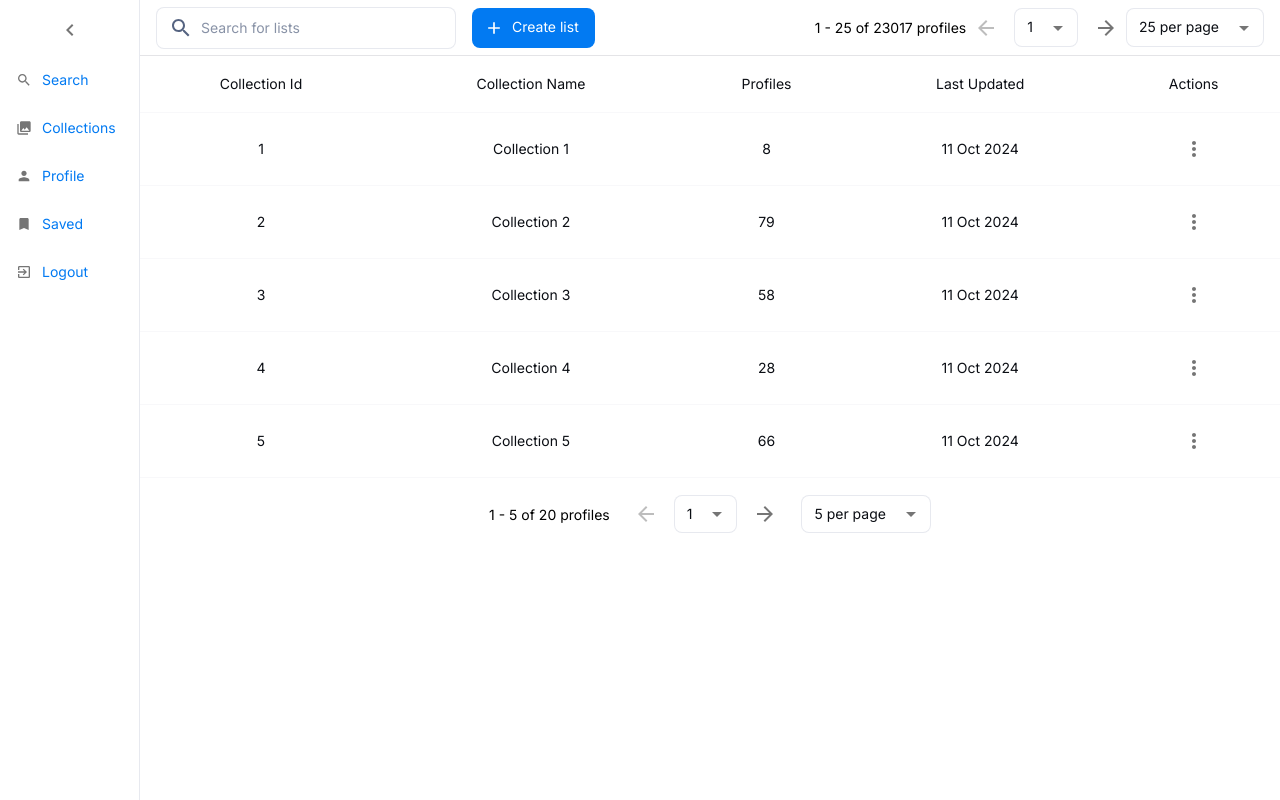
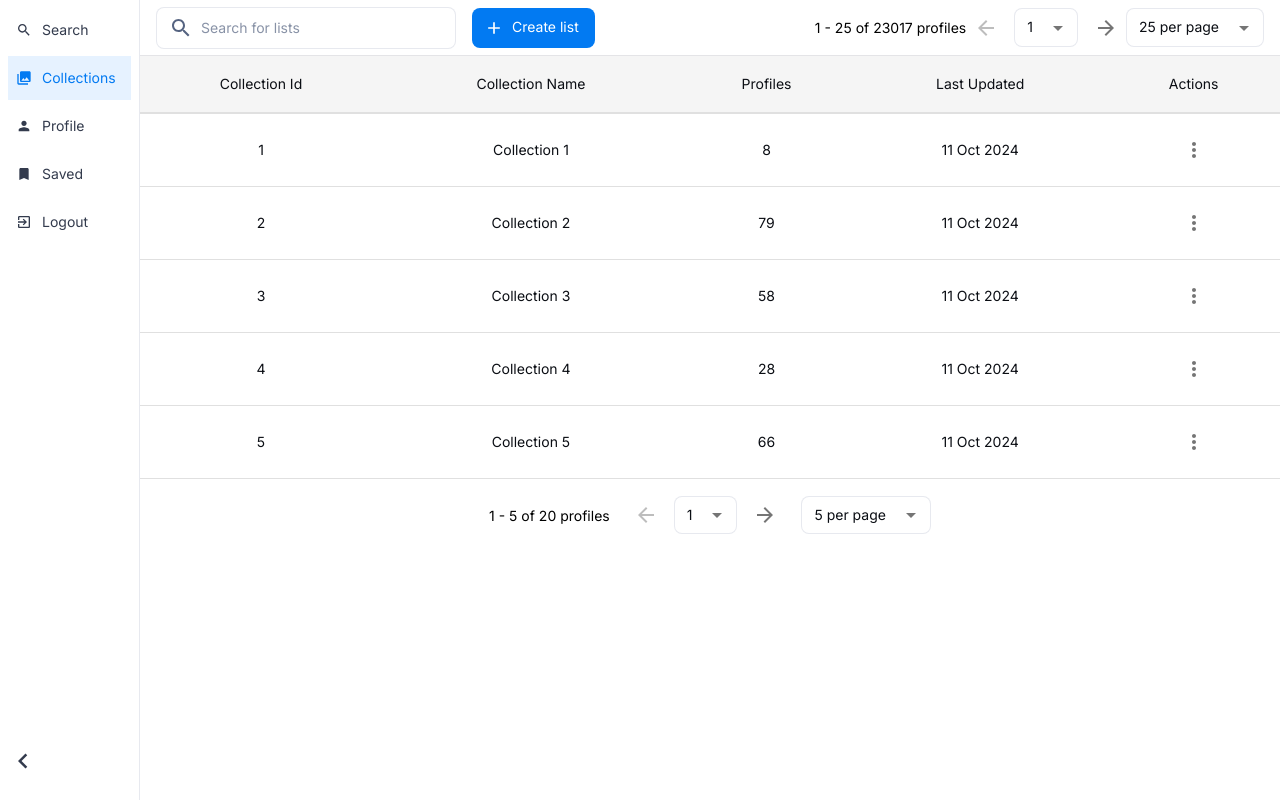
Before and after one commit to jayanthbondi/talenscout, a React (Vite) app: page /collection in a window 1280 px wide. Built offline with nearby package versions, Linux system fonts and the light colour scheme.

Commit message:
Fix Alignment of Sidebar and CollectionList

```diff
--- a/src/components/collection/CollectionList.jsx
+++ b/src/components/collection/CollectionList.jsx
@@ -47,7 +47,6 @@ export default function CollectionList() {
     collectionName: `Collection ${index + 1}`,
     profiles: Math.floor(Math.random() * 100),
     lastUpdated: "11 Oct 2024",
-    shared: Boolean(index % 2),
   }));
 
   const indexOfLastProfile = currentPage * profilesPerPage;
@@ -132,36 +131,73 @@ function CollectionTable({
   handleClose,
 }) {
   const open = Boolean(anchorEl);
-  const id = open ? "simple-popover" : undefined;
 
   return (
-    <Table>
+    <Table sx={{ borderCollapse: "collapse" }}>
       <TableHead>
-        <TableRow>
-          <TableCell align="center">Collection Id</TableCell>
-          <TableCell align="center">Collection Name</TableCell>
-          <TableCell align="center">Profiles</TableCell>
-          <TableCell align="center">Last Updated</TableCell>
-          <TableCell align="center">Actions</TableCell>
+        <TableRow sx={{ backgroundColor: "#f5f5f5" }}>
+          <TableCell align="center" sx={{ borderBottom: "2px solid #e0e0e0" }}>
+            Collection Id
+          </TableCell>
+          <TableCell align="center" sx={{ borderBottom: "2px solid #e0e0e0" }}>
+            Collection Name
+          </TableCell>
+          <TableCell align="center" sx={{ borderBottom: "2px solid #e0e0e0" }}>
+            Profiles
+          </TableCell>
+          <TableCell align="center" sx={{ borderBottom: "2px solid #e0e0e0" }}>
+            Last Updated
+          </TableCell>
+          <TableCell align="center" sx={{ borderBottom: "2px solid #e0e0e0" }}>
+            Actions
+          </TableCell>
         </TableRow>
       </TableHead>
       <TableBody>
         {currentCollections.map((collection) => (
-          <TableRow key={collection.id}>
-            <TableCell align="center">{collection.id}</TableCell>
-            <TableCell align="center">
+          <TableRow
+            key={collection.id}
+            sx={{
+              "&:hover": {
+                backgroundColor: "#f0f0f0",
+                cursor: "pointer",
+              },
+            }}
+          >
+            <TableCell
+              sx={{ borderBottom: "1px solid #e0e0e0" }}
+              align="center"
+            >
+              {collection.id}
+            </TableCell>
+            <TableCell
+              align="center"
+              sx={{ borderBottom: "1px solid #e0e0e0" }}
+            >
               <Link to="#" style={{ textDecoration: "none" }}>
                 {collection.collectionName}
               </Link>
             </TableCell>
-            <TableCell align="center">{collection.profiles}</TableCell>
-            <TableCell align="center">{collection.lastUpdated}</TableCell>
-            <TableCell align="center">
+            <TableCell
+              align="center"
+              sx={{ borderBottom: "1px solid #e0e0e0" }}
+            >
+              {collection.profiles}
+            </TableCell>
+            <TableCell
+              align="center"
+              sx={{ borderBottom: "1px solid #e0e0e0" }}
+            >
+              {collection.lastUpdated}
+            </TableCell>
+            <TableCell
+              align="center"
+              sx={{ borderBottom: "1px solid #e0e0e0" }}
+            >
               <IconButton onClick={(e) => handleMoreClick(e, collection)}>
                 <MoreVert />
               </IconButton>
               <Popover
-                id={id}
                 open={open}
                 anchorEl={anchorEl}
                 onClose={handleClose}
--- a/src/components/layout/Sidebar.jsx
+++ b/src/components/layout/Sidebar.jsx
@@ -1,28 +1,35 @@
-import { List, ListItem, ListItemIcon, ListItemText } from "@mui/material";
+import React, { useState } from "react";
+import {
+  Box,
+  List,
+  ListItem,
+  ListItemIcon,
+  ListItemText,
+  IconButton,
+  Drawer as MuiDrawer,
+} from "@mui/material";
 import {
   Search,
   Collections,
   Person,
   Bookmark,
   ExitToApp,
+  ChevronLeft,
+  ChevronRight,
 } from "@mui/icons-material";
-import { Link } from "react-router-dom";
-import { useState } from "react";
-import MuiDrawer from "@mui/material/Drawer";
-import IconButton from "@mui/material/IconButton";
-import ChevronLeftIcon from "@mui/icons-material/ChevronLeft";
-import ChevronRightIcon from "@mui/icons-material/ChevronRight";
+import { Link, useLocation } from "react-router-dom";
 import { useTheme } from "@mui/material/styles";
 
 const drawerWidth = 140;
 
 const Sidebar = () => {
-  const [open, setOpen] = useState(true); // By default expanded
+  const [open, setOpen] = useState(true);
   const theme = useTheme();
+  const location = useLocation();
 
-  const toggleDrawer = () => {
-    setOpen(!open);
-  };
+  const toggleDrawer = () => setOpen(!open);
+
+  const isActive = (path) => location.pathname === path;
 
   return (
     <MuiDrawer
@@ -32,123 +39,101 @@ const Sidebar = () => {
         width: drawerWidth,
         flexShrink: 0,
         whiteSpace: "nowrap",
-        ...(open && {
-          width: drawerWidth,
+        overflow: "hidden", // Prevent overflow issues
+        "& .MuiDrawer-paper": {
+          width: open ? drawerWidth : `calc(${theme.spacing(7)} + 1px)`,
           transition: theme.transitions.create("width", {
             easing: theme.transitions.easing.sharp,
-            duration: theme.transitions.duration.enteringScreen,
+            duration: open
+              ? theme.transitions.duration.enteringScreen
+              : theme.transitions.duration.leavingScreen,
           }),
-          "& .MuiDrawer-paper": {
-            width: drawerWidth,
-            transition: theme.transitions.create("width", {
-              easing: theme.transitions.easing.sharp,
-              duration: theme.transitions.duration.enteringScreen,
-            }),
+          overflow: "hidden", // Avoid scrollbar
         },
-        }),
-        ...(!open && {
-          transition: theme.transitions.create("width", {
-            easing: theme.transitions.easing.sharp,
-            duration: theme.transitions.duration.leavingScreen,
-          }),
-          overflowX: "hidden",
-          width: `calc(${theme.spacing(7)} + 1px)`,
-          "& .MuiDrawer-paper": {
-            width: `calc(${theme.spacing(7)} + 1px)`,
-            transition: theme.transitions.create("width", {
-              easing: theme.transitions.easing.sharp,
-              duration: theme.transitions.duration.leavingScreen,
-            }),
-          },
-        }),
       }}
     >
-      <IconButton
-        onClick={toggleDrawer}
-        sx={{ alignSelf: "center", marginTop: "10px" }}
-      >
-        {open ? <ChevronLeftIcon /> : <ChevronRightIcon />}
-      </IconButton>
       <List>
+        {menuItems.map(({ path, icon: Icon, label }) => (
           <ListItem
+            key={path}
             button
             component={Link}
-          to="/search"
-          sx={{ display: "flex", gap: "10px", padding: "8px 8px" }}
+            to={path}
+            sx={{
+              display: "flex",
+              gap: "10px",
+              padding: "8px",
+              backgroundColor: isActive(path)
+                ? theme.palette.primary.light
+                : "transparent",
+              "&:hover": {
+                backgroundColor: theme.palette.primary.light,
+              },
+              color: isActive(path)
+                ? theme.palette.primary.main
+                : theme.palette.grey[700],
+              whiteSpace: "nowrap", // Prevent text overflow
+            }}
           >
-          <ListItemIcon>
-            <Search sx={{ fontSize: 30 }} color="primary1" />
-          </ListItemIcon>
-          {open && (
-            <ListItemText primary="Search" sx={{ color: "primary.main" }} />
-          )}
-        </ListItem>
-
-        <ListItem
-          button
-          component={Link}
-          to="/collection"
-          sx={{ display: "flex", gap: "10px", padding: "8px 8px" }}
+            <ListItemIcon
+              sx={{
+                minWidth: "auto",
+                color: isActive(path)
+                  ? theme.palette.primary.main
+                  : theme.palette.grey[700],
+              }}
             >
-          <ListItemIcon>
-            <Collections sx={{ fontSize: 30 }} color="primary1" />
+              <Icon sx={{ fontSize: 30 }} />
             </ListItemIcon>
             {open && (
               <ListItemText
-              primary="Collections"
-              sx={{ color: "primary.main" }}
+                primary={label}
+                sx={{
+                  color: isActive(path)
+                    ? theme.palette.primary.main
+                    : theme.palette.grey[700],
+                }}
               />
             )}
           </ListItem>
+        ))}
+      </List>
 
-        <ListItem
-          button
-          component={Link}
-          to="/profile"
-          sx={{ display: "flex", gap: "10px", padding: "8px 8px" }}
+      {/* Spacer to push the toggle button to the bottom */}
+      <Box sx={{ flexGrow: 1 }} />
+
+      {/* Toggle Drawer Button */}
+      <Box sx={{ textAlign: "center", py: 2 }}>
+        <IconButton
+          onClick={toggleDrawer}
+          sx={{
+            backgroundColor: "transparent",
+            "&:hover": {
+              backgroundColor: "transparent",
+            },
+            color: theme.palette.grey[700],
+            display: "flex",
+            justifyContent: "center",
+            alignItems: "center",
+          }}
         >
-          <ListItemIcon fontSize="200px">
-            <Person
-              sx={{ fontSize: "30px" }}
-              color="primary1"
-              fontSize="20px"
-            />
-          </ListItemIcon>
-          {open && (
-            <ListItemText primary="Profile" sx={{ color: "primary.main" }} />
+          {open ? (
+            <ChevronLeft sx={{ fontSize: 30 }} />
+          ) : (
+            <ChevronRight sx={{ fontSize: 30 }} />
           )}
-        </ListItem>
-
-        <ListItem
-          button
-          component={Link}
-          to="/saved-searches"
-          sx={{ display: "flex", gap: "10px", padding: "8px 8px" }}
-        >
-          <ListItemIcon>
-            <Bookmark sx={{ fontSize: 30 }} color="primary1" />
-          </ListItemIcon>
-          {open && (
-            <ListItemText primary="Saved" sx={{ color: "primary.main" }} />
-          )}
-        </ListItem>
-
-        <ListItem
-          button
-          component={Link}
-          to="/logout"
-          sx={{ display: "flex", gap: "10px", padding: "8px 8px" }}
-        >
-          <ListItemIcon>
-            <ExitToApp sx={{ fontSize: 30 }} color="primary1" />
-          </ListItemIcon>
-          {open && (
-            <ListItemText primary="Logout" sx={{ color: "primary.main" }} />
-          )}
-        </ListItem>
-      </List>
+        </IconButton>
+      </Box>
     </MuiDrawer>
   );
 };
 
+const menuItems = [
+  { path: "/search", icon: Search, label: "Search" },
+  { path: "/collection", icon: Collections, label: "Collections" },
+  { path: "/profile", icon: Person, label: "Profile" },
+  { path: "/saved-searches", icon: Bookmark, label: "Saved" },
+  { path: "/logout", icon: ExitToApp, label: "Logout" },
+];
+
 export default Sidebar;
--- a/src/theme/themePrimitives.js
+++ b/src/theme/themePrimitives.js
@@ -82,7 +82,7 @@ export const getDesignTokens = (mode) => {
     palette: {
       mode,
       primary: {
-        light: brand[200],
+        light: brand[50],
         main: brand[400],
         dark: brand[700],
         contrastText: brand[50],
```
Lines whose indentation alone changed are shown as unchanged.
